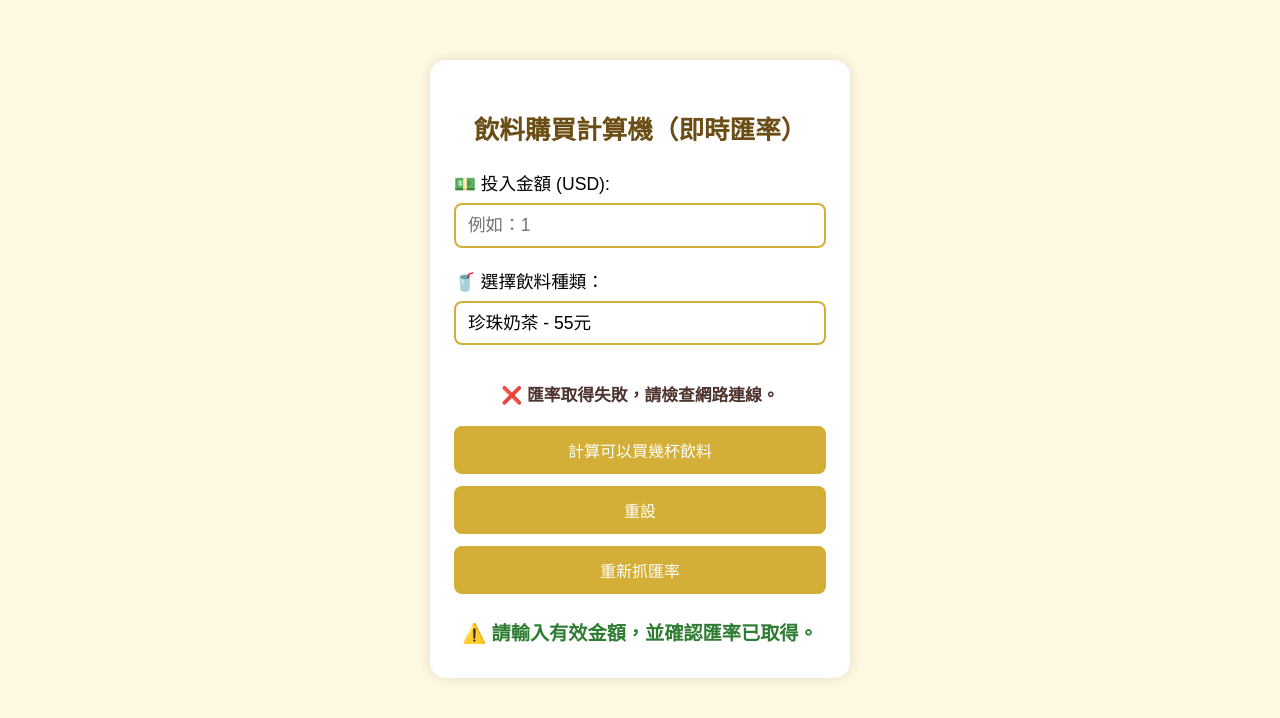
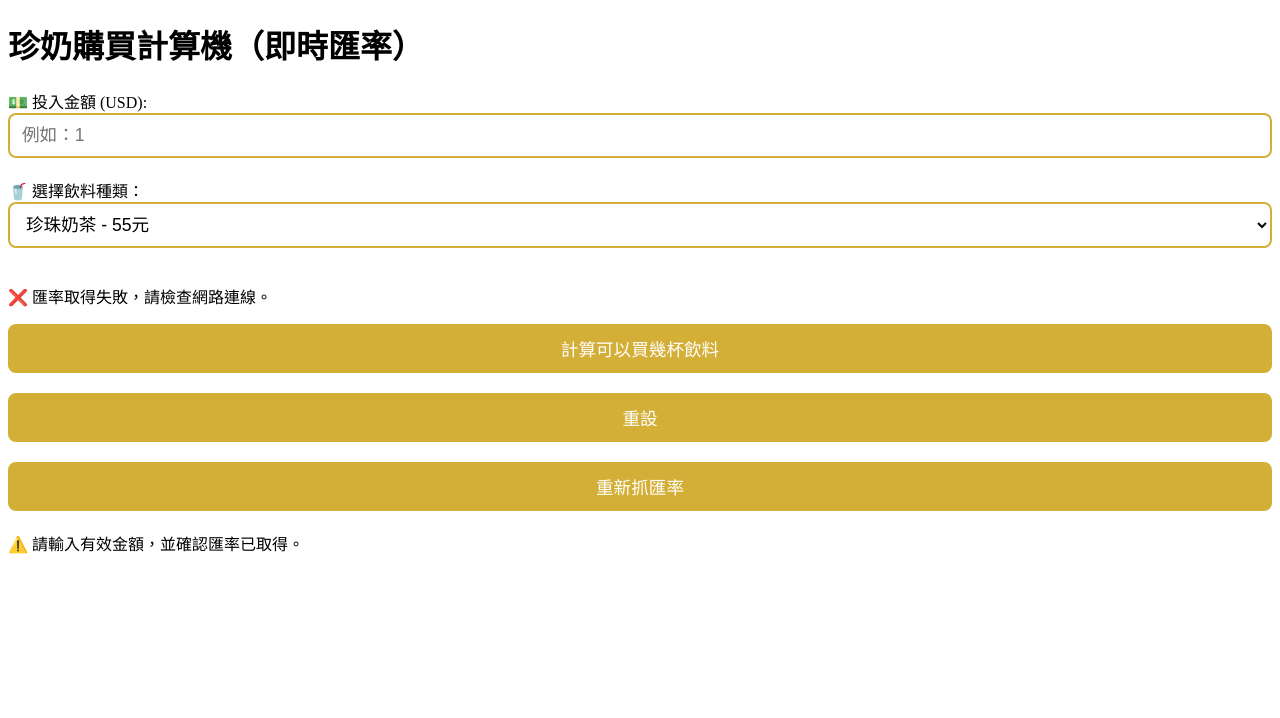
Before and after one commit to RyanChen0311/money-eye-bubble-tea, a website: page index.html in a window 1280 px wide. Both pictures are taken after a click on the button "計算可以買幾杯飲料". Drawn offline with Linux system fonts and the light colour scheme; no server answers.

Commit message:
Add files via upload

```diff
--- a/index.html
+++ b/index.html
@@ -2,21 +2,21 @@
 <html lang="zh-Hant">
 <head>
   <meta charset="UTF-8" />
-  <title>飲料購買計算機（即時匯率）</title>
+  <title>珍奶購買計算機（即時匯率）</title>
   <link rel="stylesheet" href="style.css" />
 </head>
 <body>
   <div class="container">
-    <h1>飲料購買計算機（即時匯率）</h1>
+    <h1>珍奶購買計算機（即時匯率）</h1>
 
     <label for="usdInput">💵 投入金額 (USD):</label>
     <input type="number" id="usdInput" placeholder="例如：1" step="0.01" min="0" />
 
     <label for="drinkSelect">🥤 選擇飲料種類：</label>
     <select id="drinkSelect">
-      <option value="bubbleTea">珍珠奶茶 - 55元</option>
-      <option value="blackTea">紅茶 - 30元</option>
-      <option value="milkTea">鮮奶茶 - 60元</option>
+      <option value="55">珍珠奶茶 - 55元</option>
+      <option value="30">紅茶 - 30元</option>
+      <option value="60">鮮奶茶 - 60元</option>
     </select>
 
     <p id="exchangeRateDisplay">📈 匯率 (1 USD = ... TWD)</p>
--- a/main.js
+++ b/main.js
@@ -1,11 +1,6 @@
-const prices = {
-  bubbleTea: 55,
-  blackTea: 30,
-  milkTea: 60,
-};
+let currentRate = 0; // 即時匯率（1 USD = ? TWD）
 
-let currentRate = 0;
-
+// 取得匯率
 async function fetchExchangeRate() {
   const rateDisplay = document.getElementById('exchangeRateDisplay');
   rateDisplay.innerText = "📈 匯率 (正在取得...)";
@@ -13,6 +8,7 @@ async function fetchExchangeRate() {
     const response = await fetch('https://open.er-api.com/v6/latest/USD');
     const data = await response.json();
     const rate = data.rates.TWD;
+
     if (rate) {
       currentRate = rate;
       rateDisplay.innerText = `📈 匯率 (1 USD = ${rate.toFixed(2)} TWD)`;
@@ -24,13 +20,17 @@ async function fetchExchangeRate() {
   }
 }
 
+// 計算可以買幾杯飲料
 function calculate() {
   const usd = parseFloat(document.getElementById('usdInput').value);
-  const drinkType = document.getElementById('drinkSelect').value;
-  const price = prices[drinkType];
+  const price = parseFloat(document.getElementById('drinkSelect').value);
 
   if (isNaN(usd) || usd < 0 || currentRate <= 0) {
     document.getElementById('result').innerText = "⚠️ 請輸入有效金額，並確認匯率已取得。";
+    return;
+  }
+  if (isNaN(price) || price <= 0) {
+    document.getElementById('result').innerText = "⚠️ 請選擇有效的飲料價格。";
     return;
   }
 
@@ -39,12 +39,15 @@ function calculate() {
   const change = (twd % price).toFixed(2);
 
   document.getElementById('result').innerText =
-    `✅ 可以買 ${cups} 杯${document.getElementById('drinkSelect').selectedOptions[0].text.split(' - ')[0]}，剩下 ${change} 元台幣。`;
+    `✅ 以投入的 ${usd} 美元，可買 ${cups} 杯飲料，剩下 ${change} 元台幣。`;
 }
 
+// 重設表單
 function reset() {
   document.getElementById('usdInput').value = '';
+  document.getElementById('drinkSelect').selectedIndex = 0;
   document.getElementById('result').innerText = '';
 }
 
+// 載入時自動取得匯率
 window.onload = fetchExchangeRate;
--- a/style.css
+++ b/style.css
@@ -1,43 +1,4 @@
-* {
-  box-sizing: border-box;
-}
-
-body {
-  font-family: 'Microsoft JhengHei', Arial, sans-serif;
-  background-color: #fff8e1;
-  margin: 0;
-  padding: 0;
-  display: flex;
-  justify-content: center;
-  align-items: flex-start;
-  min-height: 100vh;
-}
-
-.container {
-  background-color: white;
-  padding: 32px 24px;
-  margin-top: 60px;
-  width: 100%;
-  max-width: 420px;
-  border-radius: 16px;
-  box-shadow: 0 0 12px rgba(0, 0, 0, 0.12);
-}
-
-h1 {
-  color: #6b4e16;
-  text-align: center;
-  margin-bottom: 24px;
-  font-size: 1.6em;
-}
-
-label {
-  font-size: 1.1em;
-  margin-bottom: 8px;
-  display: block;
-}
-
-input[type="number"],
-select {
+select, input[type="number"], button {
   width: 100%;
   padding: 10px 12px;
   font-size: 1.1em;
@@ -45,47 +6,16 @@ select {
   border: 2px solid #d4af37;
   border-radius: 8px;
   background-color: #fff;
-  appearance: none; /* 取消預設樣式(可選) */
+  box-sizing: border-box;
 }
 
-#exchangeRateDisplay {
-  margin-bottom: 20px;
-  font-size: 1.05em;
-  font-weight: bold;
-  color: #4e342e;
-  text-align: center;
-  width: 100%;
-}
-
-.btn-group {
-  display: flex;
-  flex-direction: column;
-  gap: 12px;
-  width: 100%;
-  margin-bottom: 24px;
-}
-
-.btn-group button {
-  width: 100%;
-  font-size: 1em;
-  padding: 12px;
-  border: none;
-  border-radius: 8px;
-  cursor: pointer;
+button {
   background-color: #d4af37;
   color: white;
+  cursor: pointer;
   transition: background-color 0.3s ease;
 }
 
-.btn-group button:hover {
+button:hover {
   background-color: #b8952d;
 }
-
-.result {
-  font-size: 1.2em;
-  font-weight: bold;
-  color: #2e7d32;
-  text-align: center;
-  word-break: break-word;
-  width: 100%;
-}
```
